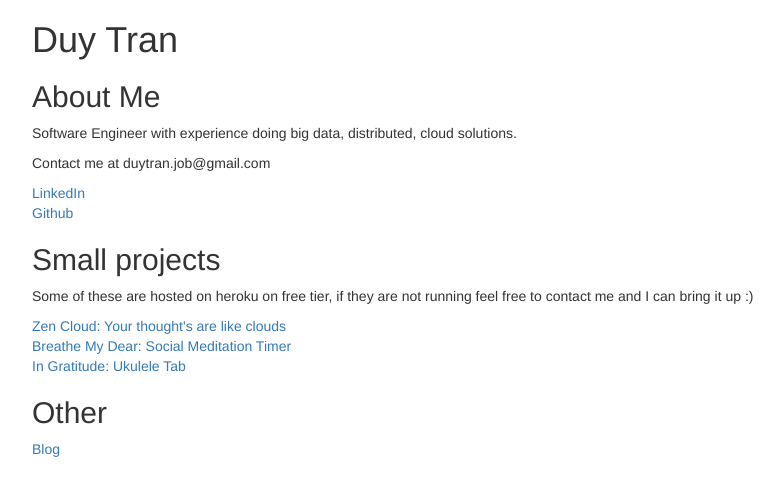
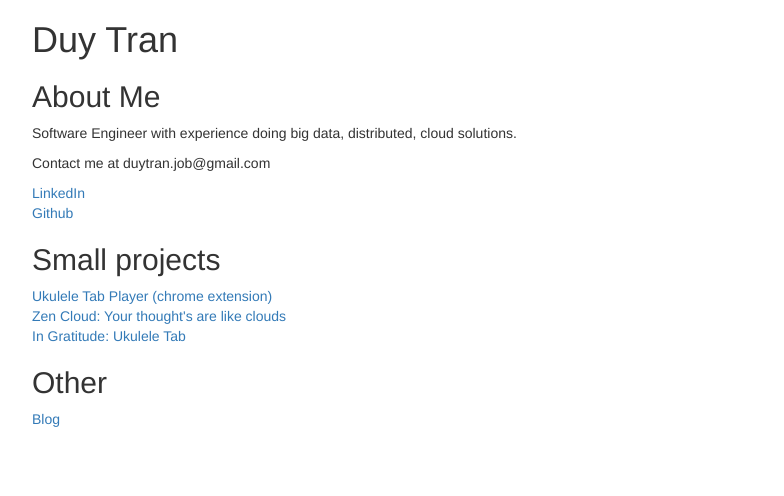
Before and after one commit to duyttran/duyttran.github.io, a plain HTML site: page index.html in a window 1280 px wide. Shown: the whole page, without its empty margins (23-807 px from the left). Drawn offline with nearby package versions, Linux system fonts and the light colour scheme.

Commit message:
add ukulele tab link

```diff
--- a/index.html
+++ b/index.html
@@ -39,13 +39,10 @@
           <h2>Small projects</h2>
         </div>
         <div>
-          <p>Some of these are hosted on heroku on free tier, if they are not running feel free to contact me and I can bring it up :) </p>
+          <a href="https://chrome.google.com/webstore/detail/ukulele-tab-player/ggmbngnjkkcghbmbpnclfbcihakjidoc?hl=en-US" target="_blank">Ukulele Tab Player (chrome extension)</a>
         </div>
         <div>
           <a href="http://zencloud.duyttran.com" target="_blank">Zen Cloud: Your thought's are like clouds</a>
-        </div>
-        <div>
-          <a href="http://breathemydear.duyttran.com" target="_blank">Breathe My Dear: Social Meditation Timer</a>
         </div>
         <div>
           <a href="http://ingratitude.duyttran.com" target="_blank">In Gratitude: Ukulele Tab</a>
```
